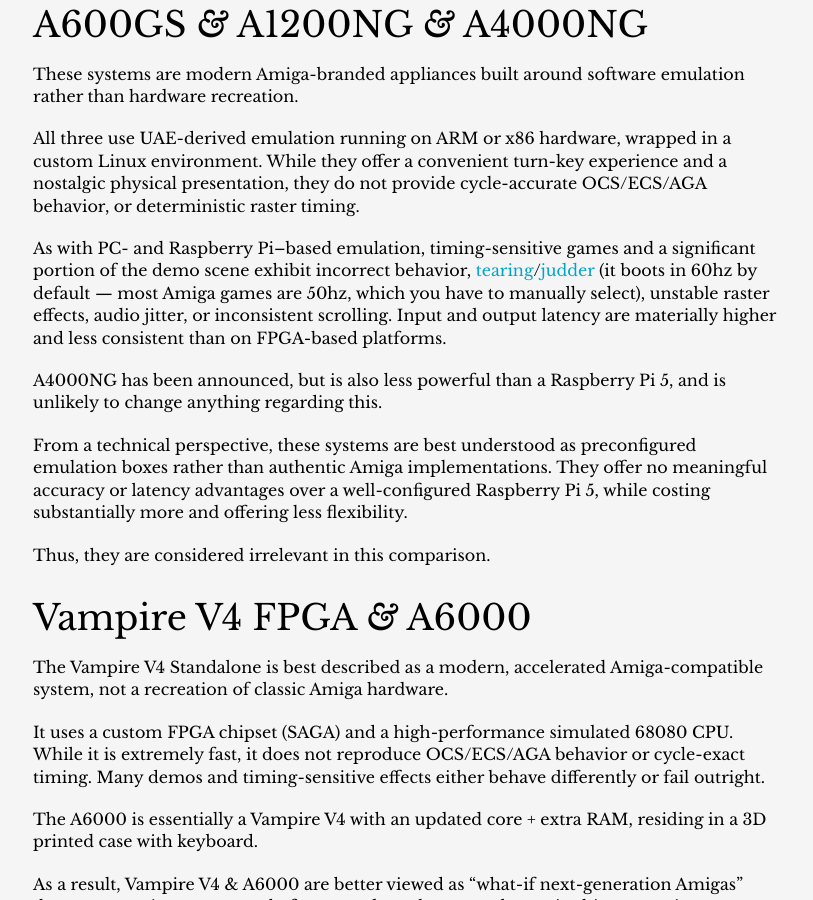
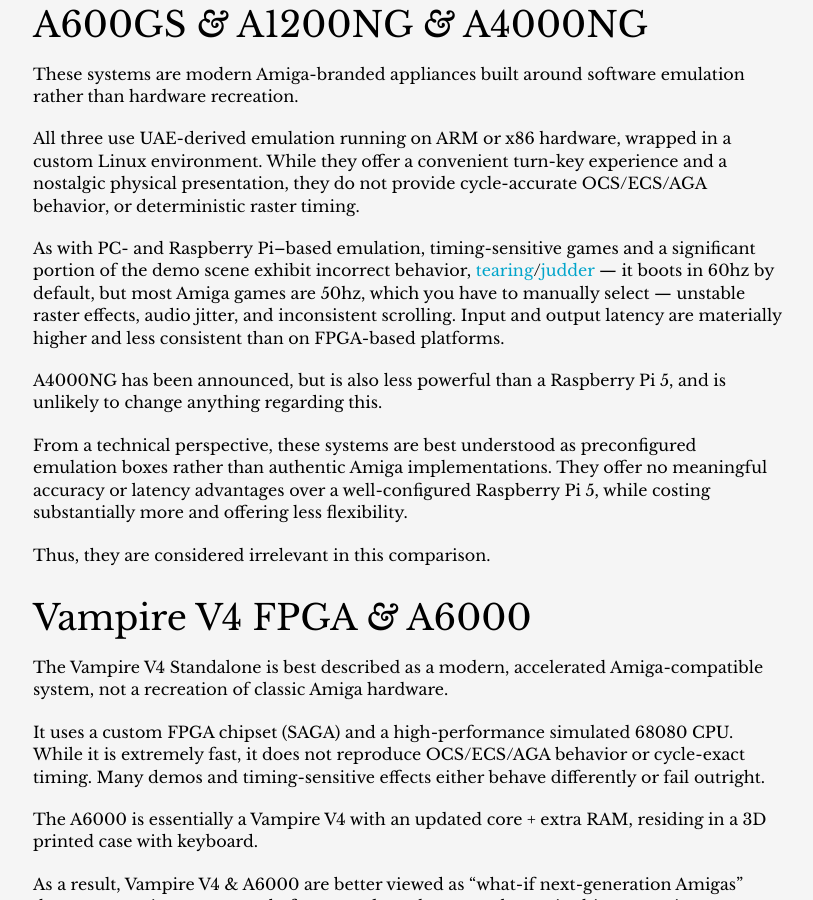
Before and after one commit to amigavision/amigavision.github.io, a Jekyll site: the page built from best.md, in a window 1280 px wide and 900 px high, scrolled down 1726 px. Shown: the whole window, without its empty margins (232-1045 px from the left). Built offline with Jekyll 4.4.1, drawn with Linux system fonts in a browser that asks for light colours.

Commit message:
Typography

```diff
--- a/best.md
+++ b/best.md
@@ -49,7 +49,7 @@
 
 All three use UAE-derived emulation running on ARM or x86 hardware, wrapped in a custom Linux environment. While they offer a convenient turn-key experience and a nostalgic physical presentation, they do not provide cycle-accurate OCS/ECS/AGA behavior, or deterministic raster timing.
 
-As with PC- and Raspberry Pi–based emulation, timing-sensitive games and a significant portion of the demo scene exhibit incorrect behavior, [tearing]/[judder] (it boots in 60hz by default — most Amiga games are 50hz, which you have to manually select), unstable raster effects, audio jitter, or inconsistent scrolling. Input and output latency are materially higher and less consistent than on FPGA-based platforms.
+As with PC- and Raspberry Pi–based emulation, timing-sensitive games and a significant portion of the demo scene exhibit incorrect behavior, [tearing]/[judder] — it boots in 60hz by default, but most Amiga games are 50hz, which you have to manually select — unstable raster effects, audio jitter, and inconsistent scrolling. Input and output latency are materially higher and less consistent than on FPGA-based platforms.
 
 A4000NG has been announced, but is also less powerful than a Raspberry Pi 5, and is unlikely to change anything regarding this.
 
```
